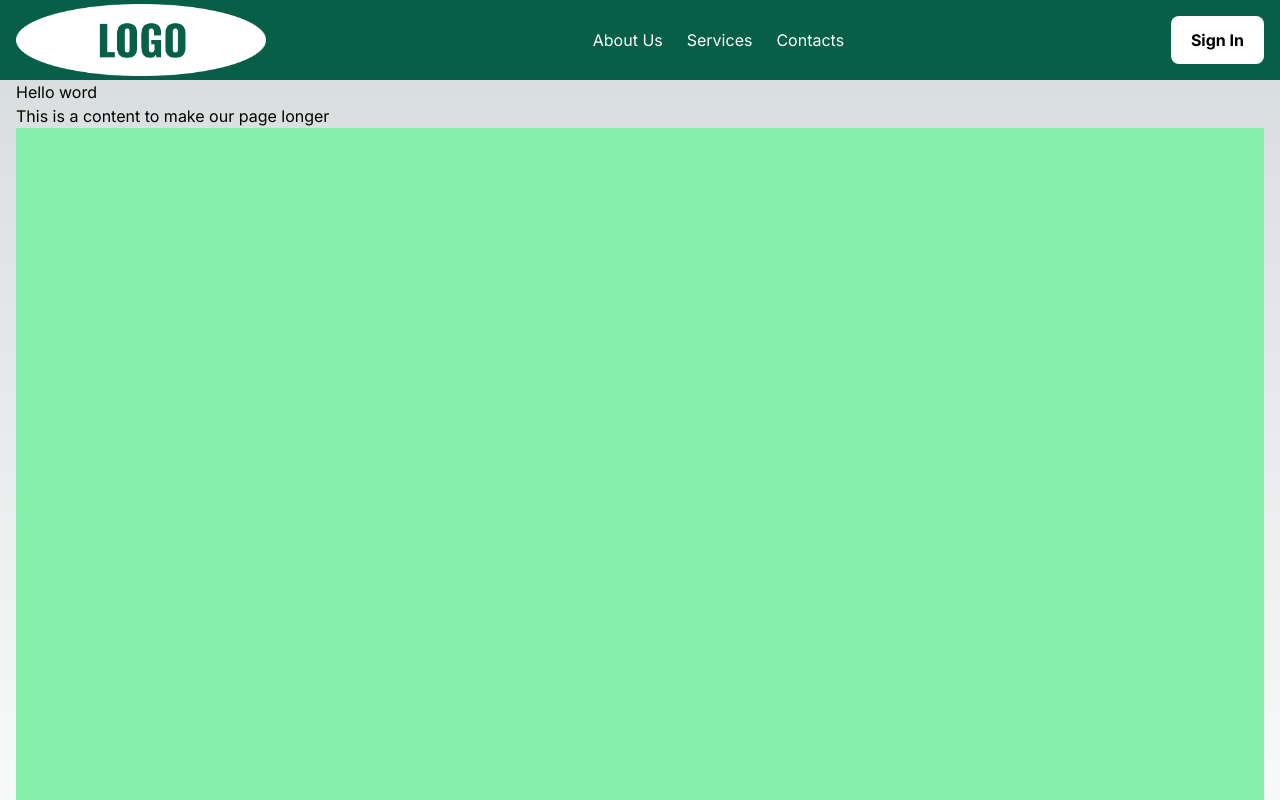
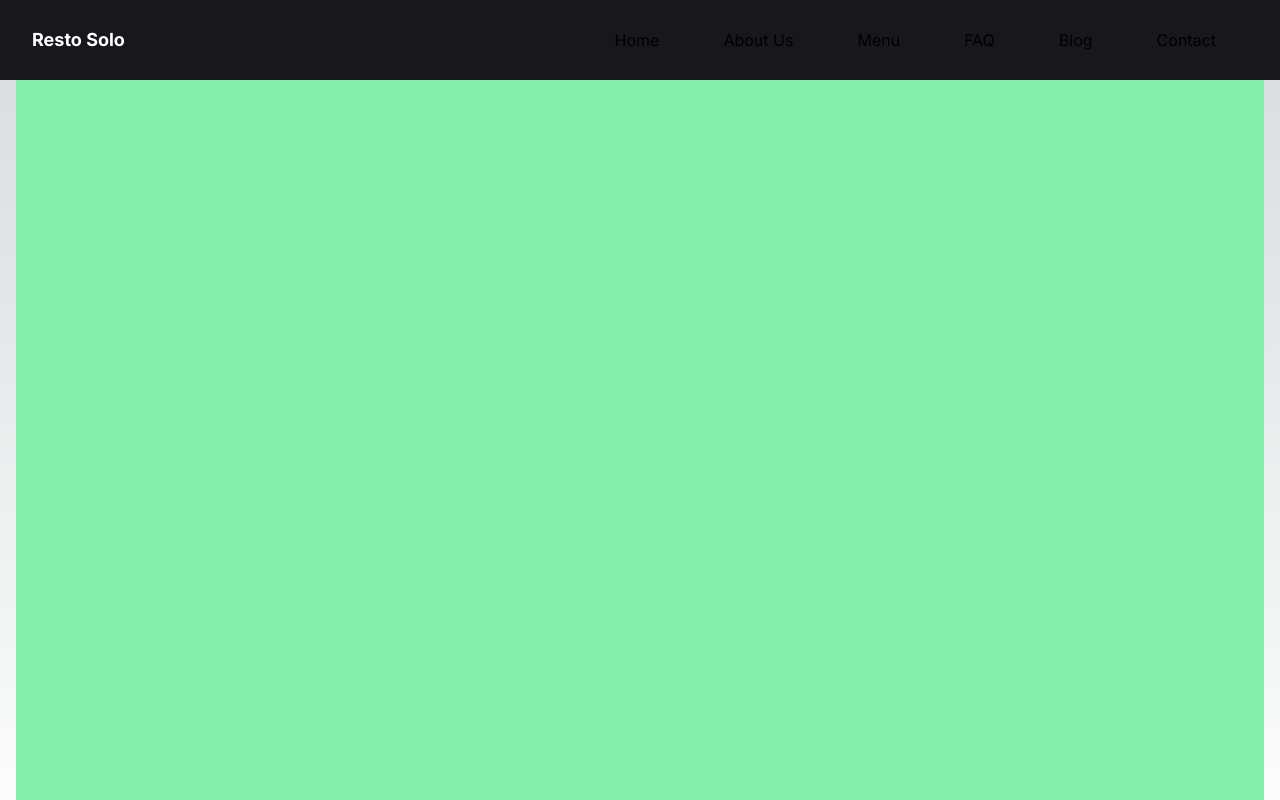
Before and after one commit to tif1336/building-responsive-restaurant-website-in-reactjs-kelompok-ini, a Next.js app in the folder restosolo/: page / in a window 1280 px wide. Shown: the top 800 px of the page. Built offline with nearby package versions, Linux system fonts and the light colour scheme.

Commit message:
Added NavBar Feature

```diff
--- a/restosolo/src/app/components/navbar/index.tsx
+++ b/restosolo/src/app/components/navbar/index.tsx
@@ -3,34 +3,91 @@
 import Logo from "./Logo";
 import Button from "./Button";
 
-const Navbar = () => {
+const Navbar: React.FC = () => {
   return (
     <>
-      <div className="w-full h-20 bg-emerald-800 sticky top-0">
-        <div className="container mx-auto px-4 h-full">
-          <div className="flex justify-between items-center h-full">
-            <Logo />
-            <ul className="hidden md:flex gap-x-6 text-white">
-              <li>
-                <Link href="/about">
-                  <p>About Us</p>
-                </Link>
-              </li>
-              <li>
-                <Link href="/services">
-                  <p>Services</p>
-                </Link>
-              </li>
-              <li>
-                <Link href="/contacts">
-                  <p>Contacts</p>
-                </Link>
-              </li>
-            </ul>
-            <Button />
+      <header className="bg-primary fixed top-0 left-0 w-full flex items-center z-10">
+        <div className="container">
+          <div className="flex items-center justify-between relative">
+            <div className="px-4">
+              <span
+
+                className="font-bold text-lg text-white block py-6"
+              >
+                Resto Solo
+              </span>
+            </div>
+            <div className="flex items-center px-4">
+              <button
+                id="hamburger"
+                name="hamburger"
+                type="button"
+                className="block absolute right-4 lg:hidden"
+              >
+                <span className="w-[30px] h-[2px] my-2 block bg-white transition duration-300 ease-in-out origin-top-left"></span>
+                <span className="w-[30px] h-[2px] my-2 block bg-white transition duration-300 ease-in-out"></span>
+                <span className="w-[30px] h-[2px] my-2 block bg-white transition duration-300 ease-in-out origin-bottom-left"></span>
+              </button>
+
+              <nav
+                id="nav-menu"
+                className="hidden absolute py-5 bg-white shadow-lg rounded-lg max-w-[250px] w-full right-4 top-full lg:block lg:static lg:bg-transparent lg:max-w-full lg:shadow-none lg:rounded-none"
+              >
+                <ul className="block lg:flex">
+                  <li className="group">
+                    <a
+                      href="#"
+                      className="text-base py-2 mx-8 flex hover:text-orange-500"
+                    >
+                      Home
+                    </a>
+                  </li>
+                  <li className="group">
+                    <a
+                      href="#"
+                      className="text-base py-2 mx-8 flex hover:text-orange-500"
+                    >
+                      About Us
+                    </a>
+                  </li>
+                  <li className="group">
+                    <a
+                      href="#"
+                      className="text-base py-2 mx-8 flex hover:text-orange-500"
+                    >
+                      Menu
+                    </a>
+                  </li>
+                  <li className="group">
+                    <a
+                      href="#"
+                      className="text-base py-2 mx-8 flex hover:text-orange-500"
+                    >
+                      FAQ
+                    </a>
+                  </li>
+                  <li className="group">
+                    <a
+                      href="#"
+                      className="text-base py-2 mx-8 flex hover:text-orange-500"
+                    >
+                      Blog
+                    </a>
+                  </li>
+                  <li className="group">
+                    <a
+                      href="#"
+                      className="text-base py-2 mx-8 flex hover:text-orange-500"
+                    >
+                      Contact
+                    </a>
+                  </li>
+                </ul>
+              </nav>
+            </div>
           </div>
         </div>
-      </div>
+      </header>
     </>
   );
 };
--- a/restosolo/src/app/layout.tsx
+++ b/restosolo/src/app/layout.tsx
@@ -3,6 +3,7 @@
 
 import { Inter } from 'next/font/google'
 import './globals.css'
+import About from './about/page'
 
 const inter = Inter({ subsets: ['latin'] })
 
--- a/restosolo/tailwind.config.js
+++ b/restosolo/tailwind.config.js
@@ -9,7 +9,18 @@
     "./src/**/*.{js,ts,jsx,tsx,mdx}",
   ],
   theme: {
-    extend: {},
+    container: {
+      center: true,
+      padding: '16px',
+    },
+    extend: {
+      colors: {
+        primary: '#18171C',
+      },
+      screens: {
+        '2xl': '1320px',
+      },
+    },
   },
   plugins: [],
 }
```
